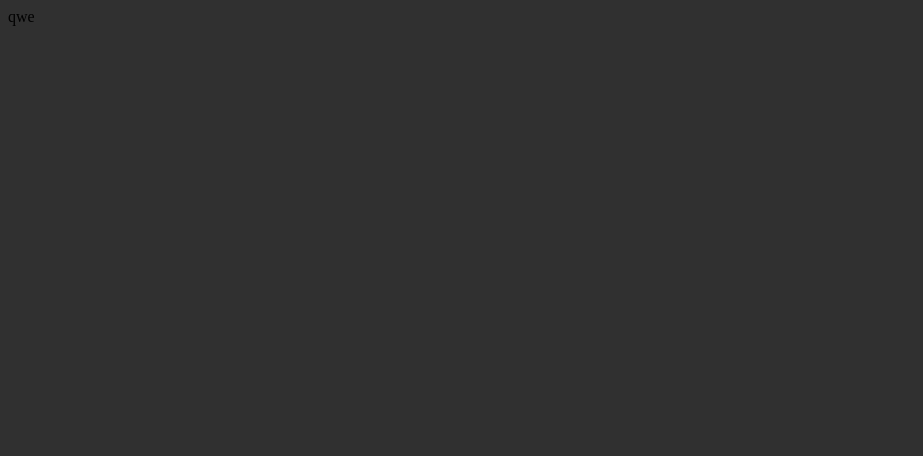
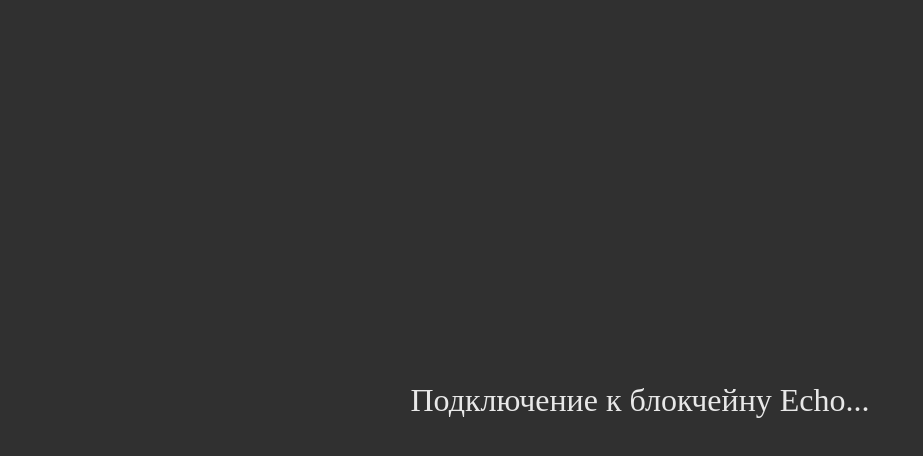
Before and after one commit to nicklatkovich/imaguru-echo-workshop, a React app: page / in a window 1280 px wide. Shown: the top 456 px of the page, without its empty margins (0-923 px from the left). Built offline with nearby package versions, Linux system fonts and the light colour scheme.

Commit message:
Connection page

```diff
--- /dev/null
+++ b/src/assets/styles/__connection.scss
@@ -0,0 +1,8 @@
+
+#connection {
+	width: 100vw;
+	height: 100vh;
+	display: flex;
+	justify-content: center;
+	align-items: center;
+}
--- a/src/assets/styles/main.scss
+++ b/src/assets/styles/main.scss
@@ -1,4 +1,8 @@
+@import "_connection";
 
 body {
+	margin: 0;
 	background-color: #303030;
+	color: #e8e8e8;
+	font-size: 32px;
 }
--- a/src/components/App.jsx
+++ b/src/components/App.jsx
@@ -1,8 +1,16 @@
 import React, { Component } from 'react';
+
+import Connection from './Connection';
 
 export default class App extends Component {
 
+	constructor(...args) {
+		super(...args);
+		this.state = { connectedToEcho: false };
+	}
+
 	render() {
+		if (!this.state.connectedToEcho) return <Connection />
 		return <div>qwe</div>;
 	}
 
--- /dev/null
+++ b/src/components/Connection.jsx
@@ -0,0 +1,9 @@
+import React, { Component } from 'react';
+
+export default class Connection extends Component {
+
+	render() {
+		return <div id="connection">Подключение к блокчейну Echo...</div>
+	}
+
+}
```
